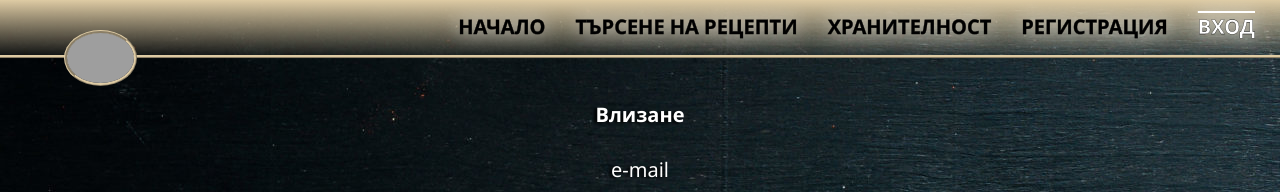
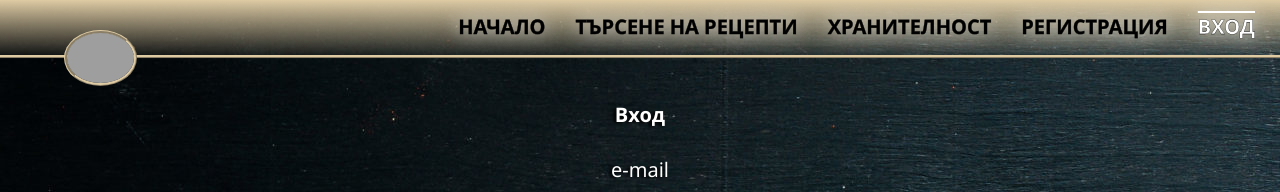
Before and after one commit to SpooRe91/react-cook-blog, a React (Create React App) app in the folder client/: page /auth/login in a window 1280 px wide. Shown: the top 192 px of the page. Built offline with nearby package versions, Linux system fonts and the light colour scheme; grey boxes are pictures that could not be loaded.

Commit message:
added Title

```diff
--- a/client/src/components/Login/Login.js
+++ b/client/src/components/Login/Login.js
@@ -46,12 +46,14 @@ export const Login = ({ setUser, setErrorMessage, errorMessage, setIsLoading })
     }, [setUser]);
 
     return (
+        <>
+        <title>Вход</title>
             <div className="login-form">
                 {errorMessage
                     ? <p className="error-message"> {errorMessage.error}</p>
                     : ""
                 }
-            <h3 className="already-reg">Влизане</h3>
+                <h3 className="already-reg">Вход</h3>
                 <form method="POST" onSubmit={loginHandler}>
                     <label className="already-reg" htmlFor="email">e-mail</label>
                     <input type="text" className="email" id="email" name="email" placeholder="e-mail..." required onChange={changeHandler} />
@@ -64,7 +66,7 @@ export const Login = ({ setUser, setErrorMessage, errorMessage, setIsLoading })
 
                 <h3 className="already-reg">Нямате регистрация? <Link to="/auth/register">Регистрирайте се тук!</Link></h3>
             </div >
-
+        </>
     );
 
 };
```
Lines whose indentation alone changed are shown as unchanged.
